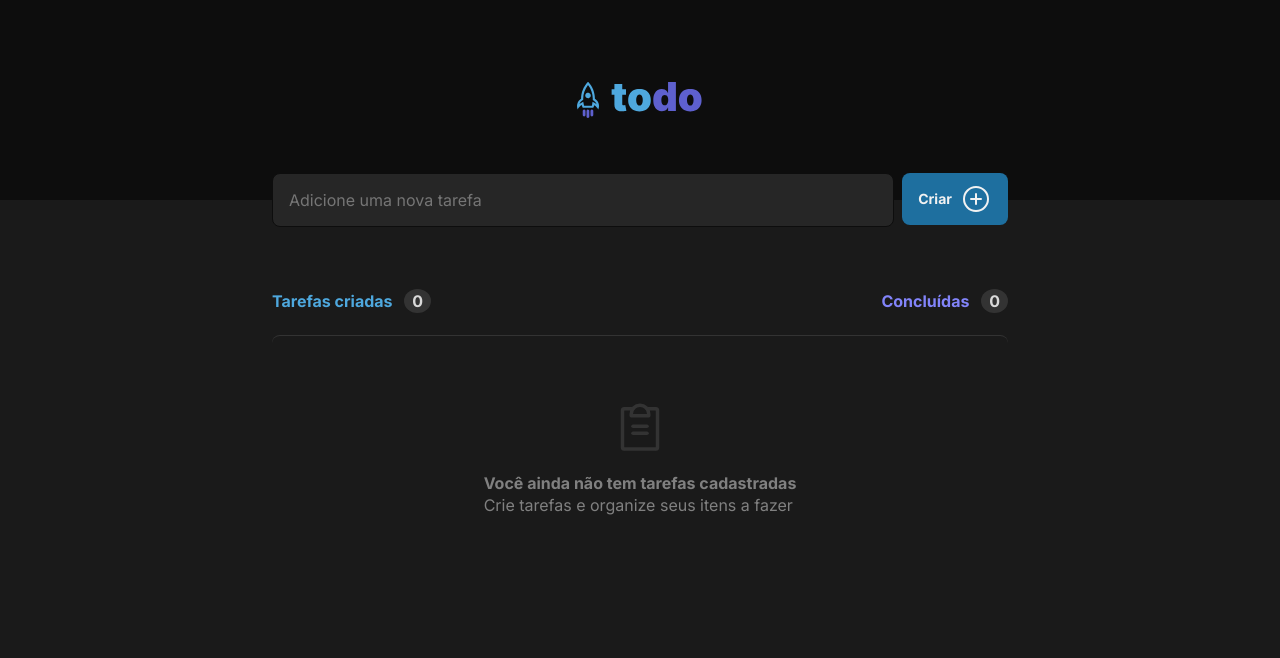
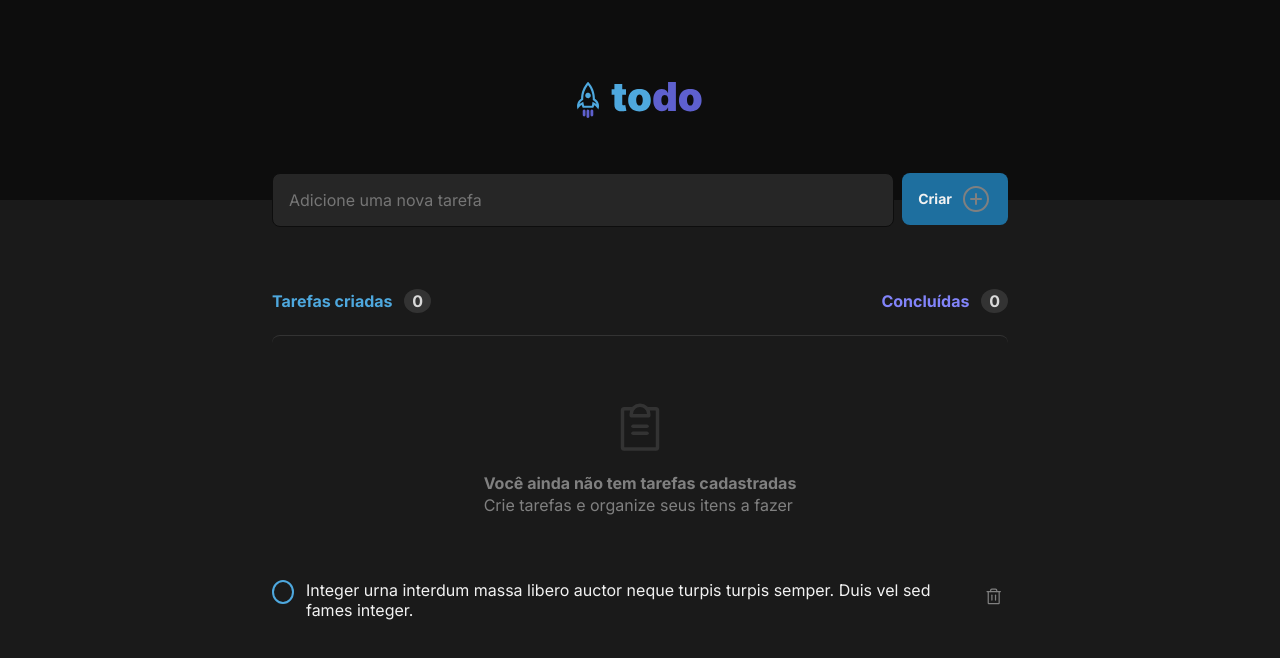
Before and after one commit to SouzaVitoria/ToDo-List, a React (Vite) app: page / in a window 1280 px wide. Shown: the top 658 px of the page. Built offline with nearby package versions, Linux system fonts and the light colour scheme.

Commit message:
added Todo component

```diff
--- /dev/null
+++ b/src/components/Todos/Todo.module.css
@@ -0,0 +1,41 @@
+.todo,
+.selectTodo {
+  display: flex;
+  gap: 0.75rem;
+}
+
+.checkbox {
+  width: 1.5rem;
+  height: 1.5rem;
+  border-radius: 50%;
+  border: 2px solid var(--blue);
+}
+
+.trash {
+  background-color: transparent;
+  border: 0;
+  width: 1.8125rem;
+  height: 1.8125rem;
+  display: flex;
+  padding: 0.3rem;
+  transition: 0.2s background-color;
+}
+
+svg {
+  color: var(--gray-300);
+}
+
+button.trash:hover {
+  background-color: var(--gray-400);
+  border-radius: 4px;
+  cursor: pointer;
+}
+
+button.trash:hover svg {
+  color: var(--danger);
+}
+
+.selectTodo:hover {
+  cursor: pointer;
+  opacity: 0.8;
+}
--- /dev/null
+++ b/src/components/Todos/Todo.tsx
@@ -0,0 +1,19 @@
+import { Trash } from "phosphor-react";
+import styles from "./Todo.module.css"
+
+export function Todo() {
+  return (
+    <div className={styles.todo}>
+      <a className={styles.selectTodo}>
+        <div className={styles.checkbox}></div>
+        <p>
+          Integer urna interdum massa libero auctor neque turpis turpis semper. Duis vel sed fames integer.
+        </p>
+      </a>
+
+      <button className={styles.trash}>
+        <Trash size={24} />
+      </button>
+    </div>
+  )
+}
--- a/src/components/Todos/Todos.tsx
+++ b/src/components/Todos/Todos.tsx
@@ -1,4 +1,5 @@
 import { ClipboardText } from "phosphor-react";
+import { Todo } from "./Todo";
 import styles from "./Todos.module.css"
 
 export function Todos() {
@@ -21,6 +22,10 @@ export function Todos() {
             <p> Crie tarefas e organize seus itens a fazer </p>
           </div>
         </div>
+
+        <div className="todo">
+          <Todo />
+        </div>
       </div>
     </div>
   )
```
